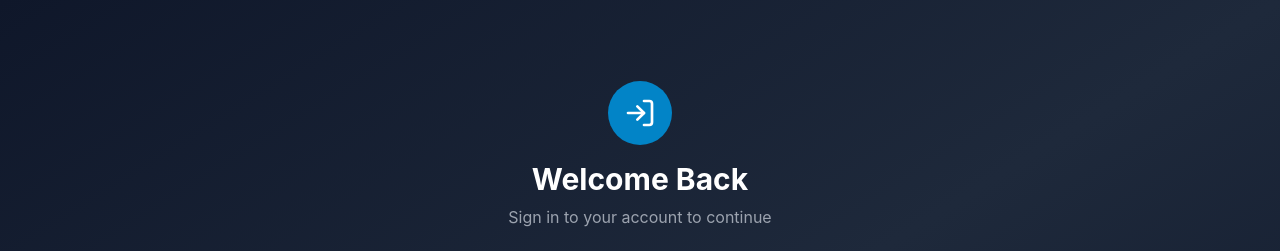
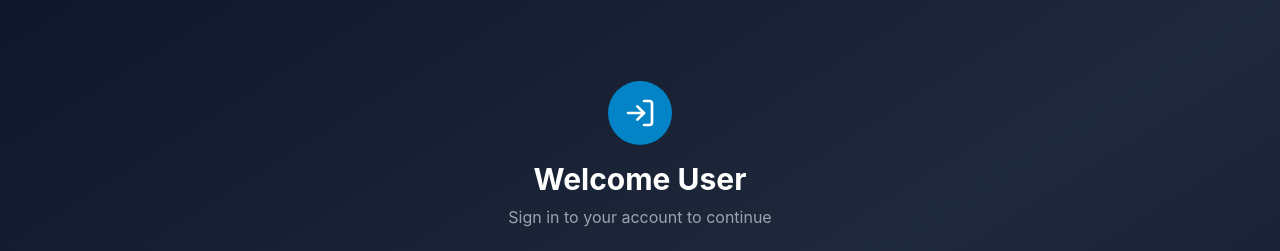
Before and after one commit to Noblepal/summarization-test, a React (Vite) app: page /login in a window 1280 px wide. Shown: the top 251 px of the page. Built offline with nearby package versions, Linux system fonts and the light colour scheme.

Commit message:
Save 2026-03-05 - 56 file(s)

```diff
--- a/src/pages/Login.tsx
+++ b/src/pages/Login.tsx
@@ -33,7 +33,7 @@
           <div className="inline-flex items-center justify-center w-16 h-16 bg-primary-600 rounded-full mb-4">
             <LogIn className="text-white" size={32} />
           </div>
-          <h2 className="text-3xl font-bold text-white mb-2">Welcome Back</h2>
+          <h2 className="text-3xl font-bold text-white mb-2">Welcome User</h2>
           <p className="text-gray-400">Sign in to your account to continue</p>
         </div>
 
```
Also changed, not shown: .aime/code-context.json.
